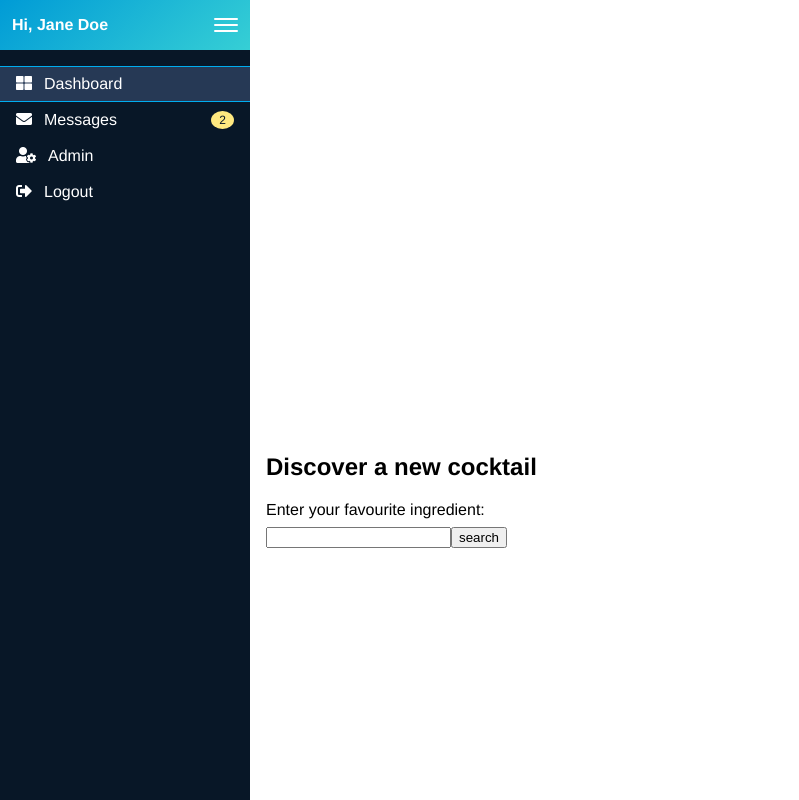
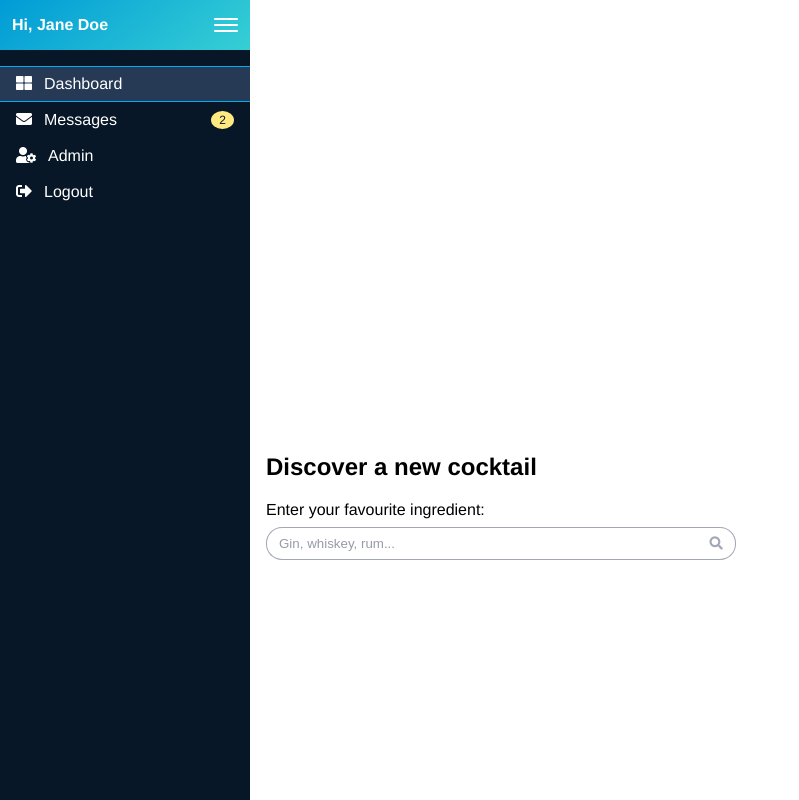
Before and after one commit to ejgoodwin/dashboard_app_potato, a Vue app: page / in a window 1280 px wide. Shown: the whole page, without its empty margins (0-799 px from the left). Built offline with nearby package versions, Linux system fonts and the light colour scheme.

Commit message:
erica_widget_3

```diff
--- a/src/components/widgets/Three.vue
+++ b/src/components/widgets/Three.vue
@@ -1,22 +1,54 @@
 <template>
 	<div class="cocktails">
 		<h2>Discover a new cocktail</h2>
-		<form v-on:submit.prevent="submitted">
-			<label class="search-label" for="cocktail-search">Enter your favourite ingredient:</label>
-			<input v-model="cocktailVal" type="text" id="cocktail-search">
-			<input type="submit" value="search">
+		<form v-on:submit.prevent="submitted" class="card-search">
+			<label class="search-label" for="cocktail-search">
+				Enter your favourite ingredient:
+			</label>
+			<div class="card-search__input-container">
+				<input
+					v-model="cocktailVal"
+					type="text"
+					id="cocktail-search"
+					class="card-search__input"
+					placeholder="Gin, whiskey, rum...">
+				<button class="card-search__input-btn">
+					<i class="fas fa-search"></i>
+				</button>
+				<button
+					class="card-search__input-btn-clear"
+					:class="cocktailVal.length > 0 ? 'card-search__input-btn-clear--show' : null"
+					v-on:click.prevent="clearSearch">
+					<i class="fas fa-times"></i>
+				</button>
+			</div>
 		</form>
 
-		<div class="cocktail-results">
+		<div
+			class="card-error"
+			:class="cocktailError ? 'card-error--show' : null">
+			Sorry, I don't recognise that ingredient.
+		</div>
+
+		<div
+			class="cocktail-results"
+			:class="cocktailRes.length === 0 ? 'cocktail-results--no-results' : null">
 			<div class="cocktail-results__text">
 				<ul class="cocktail-results__list">
-					<li v-for="cocktail in cocktailRes">
-						{{ cocktail.strDrink }}
+					<li
+						v-for="(cocktail, index) in cocktailRes"
+						v-bind:class="this.selectedDrink == index ? 'cocktail-results__item--active' : null"
+						class="cocktail-results__item">
+						<button
+							v-on:click="displayDrink(index)"
+							class="cocktail-results__list-button">
+							{{ cocktail.strDrink }}
+						</button>
 					</li>
 				</ul>
 			</div>
-			<div v-if="cocktailRes.length > 0" class="cocktail-results__image">
-				<img :src="cocktailRes[0].strDrinkThumb">
+			<div v-if="cocktailRes.length > 0" class="cocktail-results__image-container">
+				<img :src="drinkImage" class="cocktail-results__image">
 			</div>
 		</div>
 	</div>
@@ -29,19 +61,42 @@ export default {
 	data () {
 		return {
 			cocktailVal: '',
-			cocktailRes: []
+			cocktailRes: [],
+			drinkImage: '',
+			selectedDrink: 0,
+			clearSearchVisible: false,
+			cocktailError: false
 		}
 	},
 	methods: {
 		async submitted(event) {
-			console.log();
 			const response = await fetch(
 			`https://www.thecocktaildb.com/api/json/v1/1/filter.php?i=${this.cocktailVal}`)
 			.then(res => res.json())
 			.then(data => {
-				this.cocktailRes = data.drinks.slice(1,6);
-				console.log(this.cocktailRes[0]);
+				this.cocktailRes = data.drinks;
+				this.drinkImage = data.drinks[0].strDrinkThumb;
+				this.selectedDrink = 0;
+			})
+			.catch(error => {
+				console.log("error" + error);
+				// Reset cocktail array if nothing is returned.
+				this.cocktailRes = [];
+				// Change error state to true, and then back to false.
+				this.cocktailError = true;
+				setTimeout(() => {
+					this.cocktailError = false;
+				}, 2000);
+
 			});
+			this.cocktailVal = '';
+		},
+		displayDrink(index) {
+			this.selectedDrink = index;
+			this.drinkImage = this.cocktailRes[index].strDrinkThumb;
+		},
+		clearSearch() {
+			this.cocktailVal = ''
 		}
 	}
 }
@@ -54,22 +109,99 @@ export default {
 	}
 
 	.cocktail-results__list {
+		height: 200px;
 		list-style: none;
-		margin-top: 0;
+		margin: 0;
+		overflow: scroll;
 		padding: 0;
+		border: 1px solid #A3A6B4;
+		border-radius: .25rem;
+	}
+
+	.cocktail-results__list-button {
+		background: white;
+		border: 0;
+		border-bottom: 1px solid #A3A6B4;
+		cursor: pointer;
+		padding: .375rem .5rem;
+		position: relative;
+		text-align: left;
+		width: 100%;
+	}
+
+	.cocktail-results__list-button:hover {
+		background: #f7fafb;
+	}
+
+	.cocktail-results__item:first-of-type .cocktail-results__list-button {
+		border-top-left-radius: .25rem;
+		border-top-right-radius: .25rem;
+	}
+
+	.cocktail-results__item:last-of-type .cocktail-results__list-button {
+		/* Ensure last item is clickable - move above gradient pseudo el. */
+		margin-bottom: 20px;
+	}
+
+	.cocktail-results__item--active .cocktail-results__list-button {
+		background: #eef7fb;
+		border-color: #00adef;
+		padding-left: 1rem;
+		transition: .2s;
+	}
+
+	.cocktail-results__item .cocktail-results__list-button::before {
+		color: #00adef;
+		content: '\f0da';
+		font-family: "Font Awesome 5 Free";
+		font-weight: 900;
+		position: absolute;
+		left: -20px;
+		font-size: 1rem;
+		transition: .2s;
+	}
+
+
+	.cocktail-results__item--active .cocktail-results__list-button::before {
+		left: 5px;
+
 	}
 
 	.cocktail-results {
 		display: flex;
 		justify-content: space-between;
-		padding-top: 1rem;
+		padding: 1rem 0 0;
+	}
+
+	.cocktail-results--no-results {
+		display: none;
+	}
+
+	.cocktail-results__text {
+		flex-grow: 1;
+		margin: 0 1rem 0 0;
+		position: relative;
+	}
+
+	.cocktail-results__text::after {
+		background: rgb(255,255,255);
+		background: linear-gradient(0deg, rgba(255,255,255,1) 0%, rgba(255,255,255,0) 100%);
+		border-bottom-left-radius: .26rem;
+		border-bottom-right-radius: .26rem;
+		bottom: 1px;
+		content: '';
+		height: 20px;
+		left: 1px;
+		position: absolute;
+		right: 1px;
+	}
+
+	.cocktail-results__image-container {
+		width: 30%;
 	}
 
 	.cocktail-results__image {
-		width: 30%;
-	}
-
-	.cocktail-results__image img {
+		border-radius: .25rem;
 		max-width: 100%;
 	}
 
--- a/src/index.css
+++ b/src/index.css
@@ -34,3 +34,72 @@ body {
 		grid-template-columns: 250px 1fr;
 	}
 }
+
+/* === Search input styles === */
+/* TODO: refactor when header styles have been merged - both use similar styles -> DRY */
+.card-search__input-container {
+	display: flex;
+	font-size: .875rem;
+}
+
+.card-search__input,
+.card-search__input-btn {
+	padding: .5rem .75rem;
+	border: 1px solid #A3A6B4;
+}
+
+.card-search__input {
+	border-top-left-radius: 1rem;
+	border-bottom-left-radius: 1rem;
+	border-right: 0;
+	flex-grow: 1;
+}
+
+.card-search__input-btn,
+.card-search__input-btn-clear {
+	cursor: pointer;
+}
+
+.card-search__input-btn {
+	background: white;
+	border-top-right-radius: 1rem;
+	border-bottom-right-radius: 1rem;
+	border-left: 0;
+	color: #A3A6B4;
+}
+
+.card-search__input-btn-clear {
+	background: none;
+	border: 0;
+	color: transparent;
+}
+
+.card-search__input-btn-clear--show {
+	color: red;
+}
+
+.card-search__input::placeholder { /* Chrome, Firefox, Opera, Safari 10.1+ */
+  color: #989BA8;
+  opacity: 1; /* Firefox */
+}
+.card-search__input:-ms-input-placeholder { /* Internet Explorer 10-11 */
+  color: #989BA8;
+}
+.card-search__input::-ms-input-placeholder { /* Microsoft Edge */
+  color: #989BA8;
+}
+
+/* Suggested error styles */
+.card-error {
+	align-self: flex-start;
+    background: #f3dada;
+    border-radius: .25rem;
+    color: #580404;
+    display: none;
+    margin: 1rem 0 0;
+    padding: .5rem;
+}
+
+.card-error--show {
+	display: block;
+}
```
